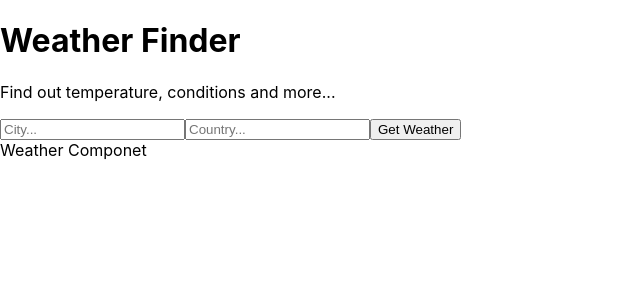
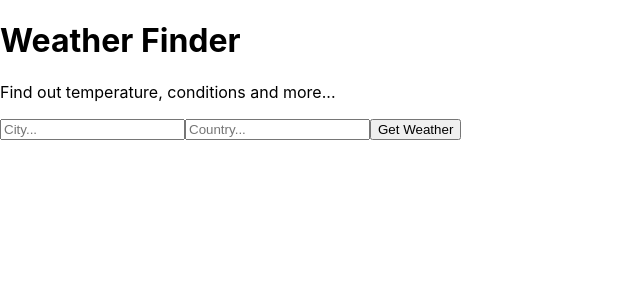
Before and after one commit to kw23085/weatherapp, a React (Create React App) app: page / in a window 1280 px wide. Shown: the top 300 px of the page, without its empty margins (0-640 px from the left). Built offline with nearby package versions, Linux system fonts and the light colour scheme.

Commit message:
set up state and render data to weather component

```diff
--- a/src/App.js
+++ b/src/App.js
@@ -10,15 +10,38 @@ const API_KEY = "4a4e671f48280eff146434b2b53bed84";
 
 class App extends React.Component {
 
+  state = {
+    temperature: undefined,
+    city: undefined,
+    country: undefined,
+    humidity: undefined,
+    description: undefined,
+    error: undefined
+  }
+
   getWeather = async (e) => {
+    // Prevent browser refresh
     e.preventDefault();
 
+    // Get value form the form input field
     const city = e.target.elements.city.value;
     const country = e.target.elements.country.value;
 
+    // Weather API call
     const api_call = await fetch(`http://api.openweathermap.org/data/2.5/weather?q=${city},${country}&appid=${API_KEY}&units=metric`);
     const data = await api_call.json()
     console.log(data)
+
+    this.setState({
+      temperature: data.main.temp,
+      city: data.name,
+      country: data.sys.country,
+      humidity: data.main.humidity,
+      description: data.weather[0].description,
+      error: ""
+    });
+    console.log(this.state.temperature)
+
   }
 
   render() {
@@ -27,7 +50,14 @@ class App extends React.Component {
       <div>
         <Titles />
         <Form getWeather={this.getWeather} />
-        <Weather />
+        <Weather
+          temperature={this.state.temperature}
+          city={this.state.city}
+          country={this.state.country}
+          humidity={this.state.humidity}
+          description={this.state.description}
+          error={this.state.error}
+        />
       </div>
 
     );
--- a/src/components/Weather.js
+++ b/src/components/Weather.js
@@ -3,7 +3,14 @@ import React from "react";
 class Weather extends React.Component {
     render() {
         return (
-            <div>Weather Componet</div>
+            <div>
+                {this.props.city}
+                {this.props.country}
+                {this.props.temperature}
+                {this.props.humidity}
+                {this.props.description}
+                {this.props.error}
+            </div>
         );
     }
 };
```
